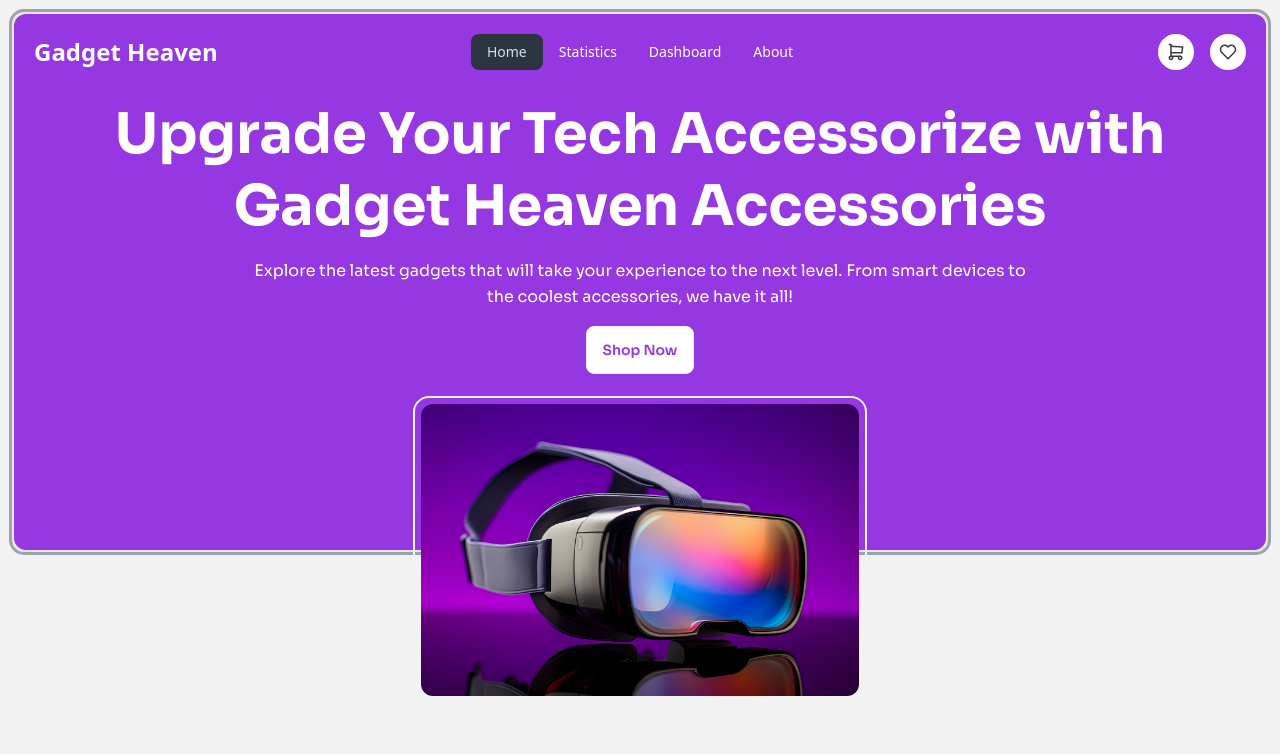
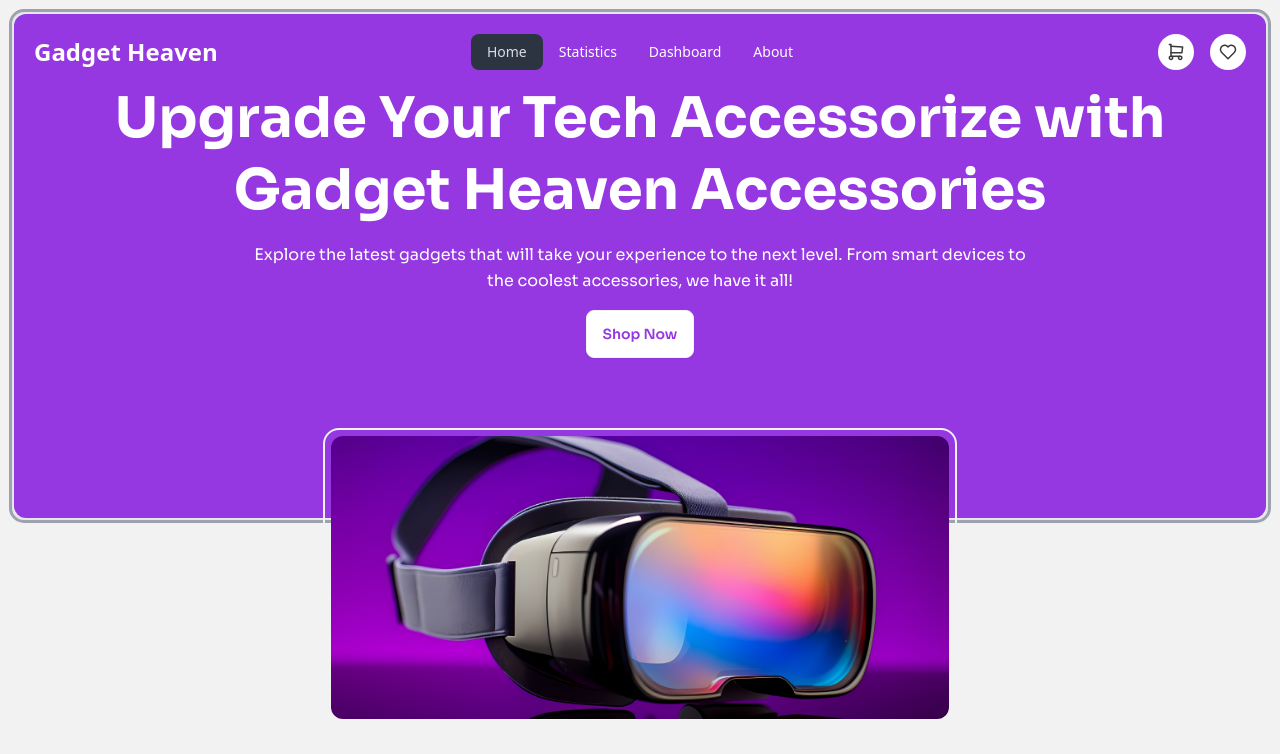
Before and after one commit to sakib-333/ph-b10-a8, a React (Vite) app: page / in a window 1280 px wide. Shown: the top 754 px of the page. Built offline with nearby package versions, Linux system fonts and the light colour scheme.

Commit message:
Fix navbar image.

```diff
--- a/public/data/gadgets.json
+++ b/public/data/gadgets.json
@@ -89,7 +89,7 @@
     "product_title": "Canon EOS R5",
     "product_image": "https://i.postimg.cc/zvZy4CvW/canon-1.jpg",
     "category": "cameras",
-    "price": 3899.99,
+    "price": 859.99,
     "description": "High-performance mirrorless camera with incredible image quality.",
     "Specification": [
       "45MP full-frame sensor",
--- a/src/components/Body/BodyComponents/Banner.jsx
+++ b/src/components/Body/BodyComponents/Banner.jsx
@@ -5,9 +5,10 @@ import { Link } from "react-router-dom";
 
 const Banner = () => {
   return (
-    <div className="hero bg-gadget-100 h-fit pb-40 relative rounded-b-xl -mt-2">
-      <div className="hero-content text-center text-white">
-        <div className="max-w-[1120px] flex flex-col items-center space-y-4">
+    <div className="relative">
+      <div className="bg-gadget-100 h-fit pb-4 md:pb-40 rounded-b-xl -mt-2">
+        <div className="text-center text-white">
+          <div className="max-w-[1120px] mx-auto flex flex-col items-center space-y-4">
             <h1 className="text-3xl md:text-[40px] lg:text-[56px] font-bold leading-[40px] md:leading-[50px] lg:leading-[72px]">
               Upgrade Your Tech Accessorize with Gadget Heaven Accessories
             </h1>
@@ -21,12 +22,14 @@ const Banner = () => {
             </Link>
           </div>
         </div>
-      <div className="absolute mx-auto -bottom-[150px] max-w-[800px] h-[300px] rounded-xl p-1 outline outline-2 outline-offset-2 outline-base-200">
+      </div>
+      <div className="md:absolute w-full  my-4 md:mt-0 md:w-1/2 md:h-2/3 p-1 rounded-xl md:inset-0 md:translate-y-[350px] mx-auto outline outline-2 outline-offset-2 outline-base-200">
         <img
           className="w-full h-full object-cover rounded-xl"
           src={BannerImage}
-          alt="banner"
+          alt="banner-image"
         />
+        {/* <h1>Hello</h1> */}
       </div>
     </div>
   );
--- a/src/components/Body/BodyComponents/Gadgets.jsx
+++ b/src/components/Body/BodyComponents/Gadgets.jsx
@@ -28,7 +28,7 @@ const Gadgets = () => {
   };
 
   return (
-    <div className="mt-[200px] p-3">
+    <div className="md:mt-[220px] p-3">
       <h1 className="text-center text-2xl md:text-3xl lg:text-4xl font-bold">
         Explore Cutting-Edge Gadgets
       </h1>
--- a/src/components/Root/Root.jsx
+++ b/src/components/Root/Root.jsx
@@ -36,7 +36,7 @@ const Root = () => {
           }}
         >
           {location.pathname === "/" ? (
-            <div className="w-full border-2 outline rounded-xl outline-gray-400">
+            <div className="w-full md:border-2 md:outline rounded-xl md:outline-gray-400">
               <Header />
               <Banner />
             </div>
```
Lines whose indentation alone changed are shown as unchanged.
